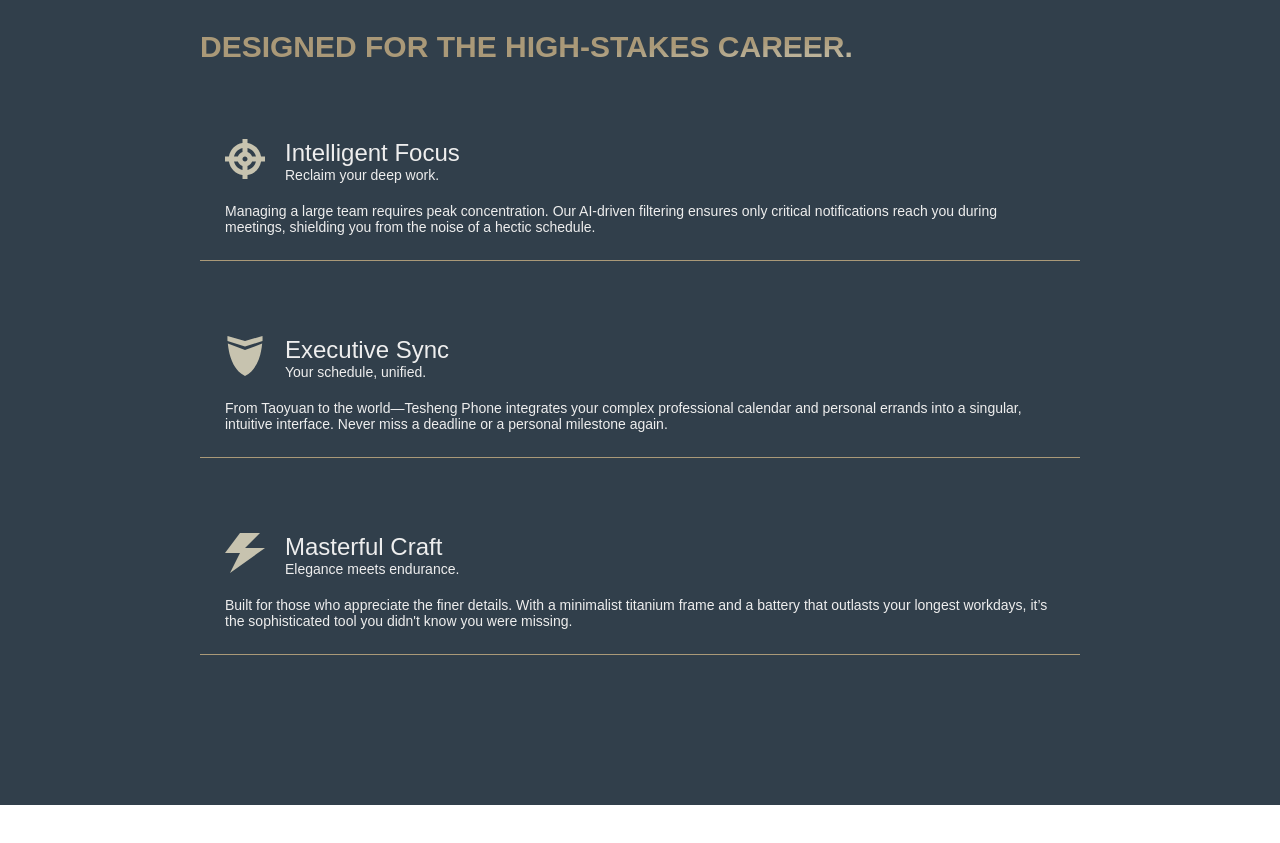
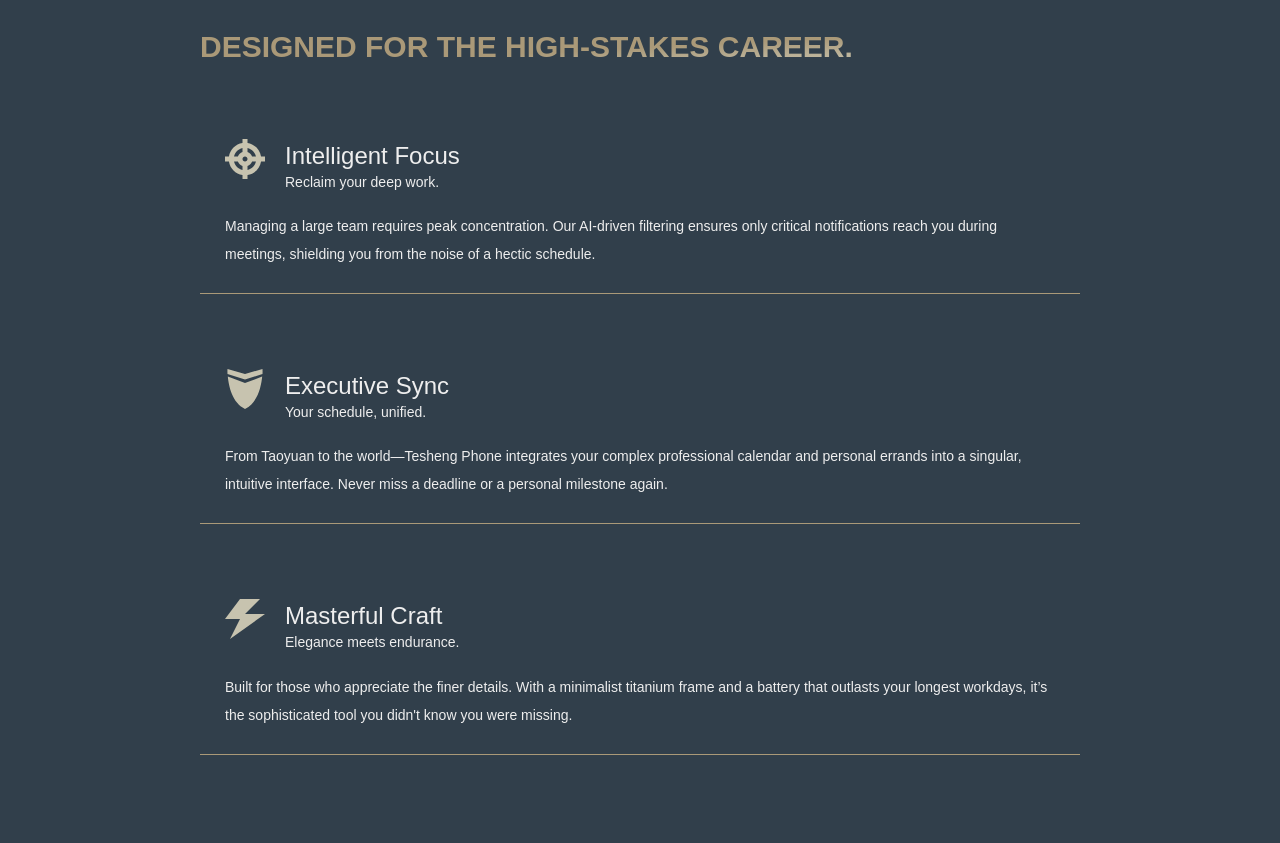
Before and after one commit to SamWen0201/Tesheng-Phone, a website: page index.html in a window 1280 px wide. Shown: the part 920-1763 px from the top of the page. Before the commit the page ends 1725 px from the top, so only its background shows below. Drawn offline with Linux system fonts and the light colour scheme; a web font is replaced by a local one.

Commit message:
style: 調整 Feature-section 的文字行高以提高閱讀性
- 調整 Feature 敘述的文字行高和文字粗細

```diff
--- a/sass/components/_feature.scss
+++ b/sass/components/_feature.scss
@@ -29,6 +29,7 @@
   &__title {
     font-size: 2.4rem;
     font-weight: 400;
+    line-height: 1.4;
     span {
       display: block;
       font-size: 1.4rem;
@@ -38,5 +39,7 @@
   &__description {
     font-size: 1.4rem;
     grid-column: 1 / -1;
+    line-height: 2;
+    font-weight: 500;
   }
 }
```
Also changed, not shown: css/style.css.
